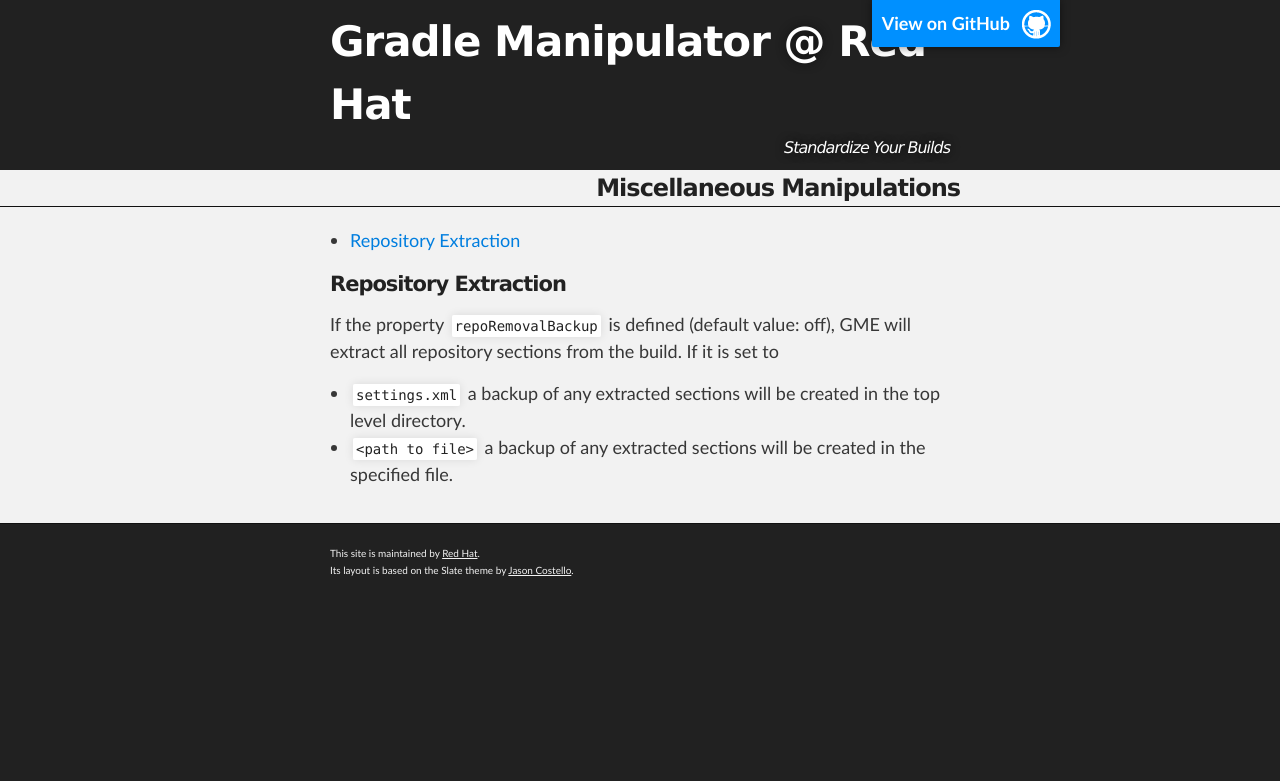
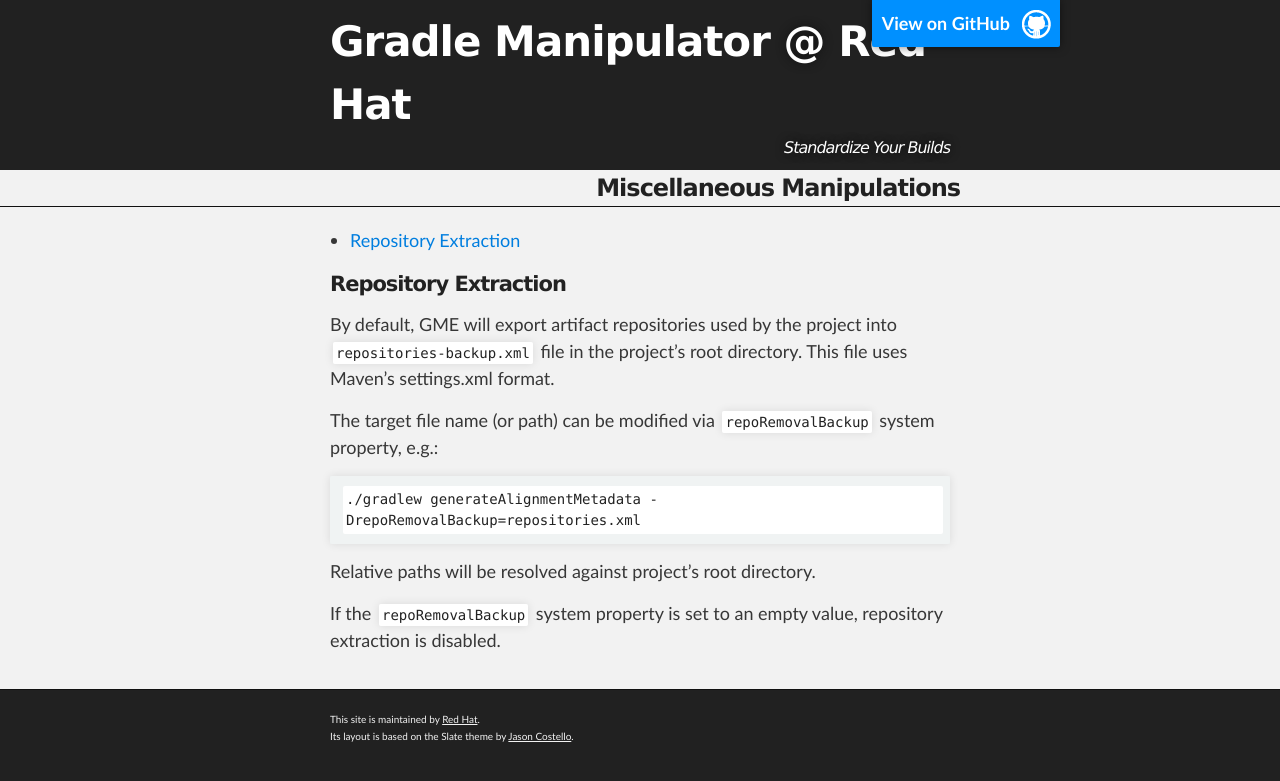
Before and after one commit to project-ncl/gradle-manipulator, a Jekyll site: the page built from guide/misc.md, in a window 1280 px wide. Shown: the top 781 px of the page. Built offline with Jekyll 4.4.1, drawn with Linux system fonts in a browser that asks for light colours.

Commit message:
Correction of Repository Extraction section

````diff
--- a/guide/misc.md
+++ b/guide/misc.md
@@ -7,6 +7,15 @@ title: Miscellaneous Manipulations
 
 #### Repository Extraction
 
-If the property `repoRemovalBackup` is defined (default value: off), GME will extract all repository sections from the build. If it is set to
-* `settings.xml` a backup of any extracted sections will be created in the top level directory.
-* `<path to file>` a backup of any extracted sections will be created in the specified file.
+By default, GME will export artifact repositories used by the project into `repositories-backup.xml`
+file in the project's root directory. This file uses Maven's settings.xml format.
+
+The target file name (or path) can be modified via `repoRemovalBackup` system property, e.g.:
+
+```
+./gradlew generateAlignmentMetadata -DrepoRemovalBackup=repositories.xml
+```
+
+Relative paths will be resolved against project's root directory.
+
+If the `repoRemovalBackup` system property is set to an empty value, repository extraction is disabled.
````
